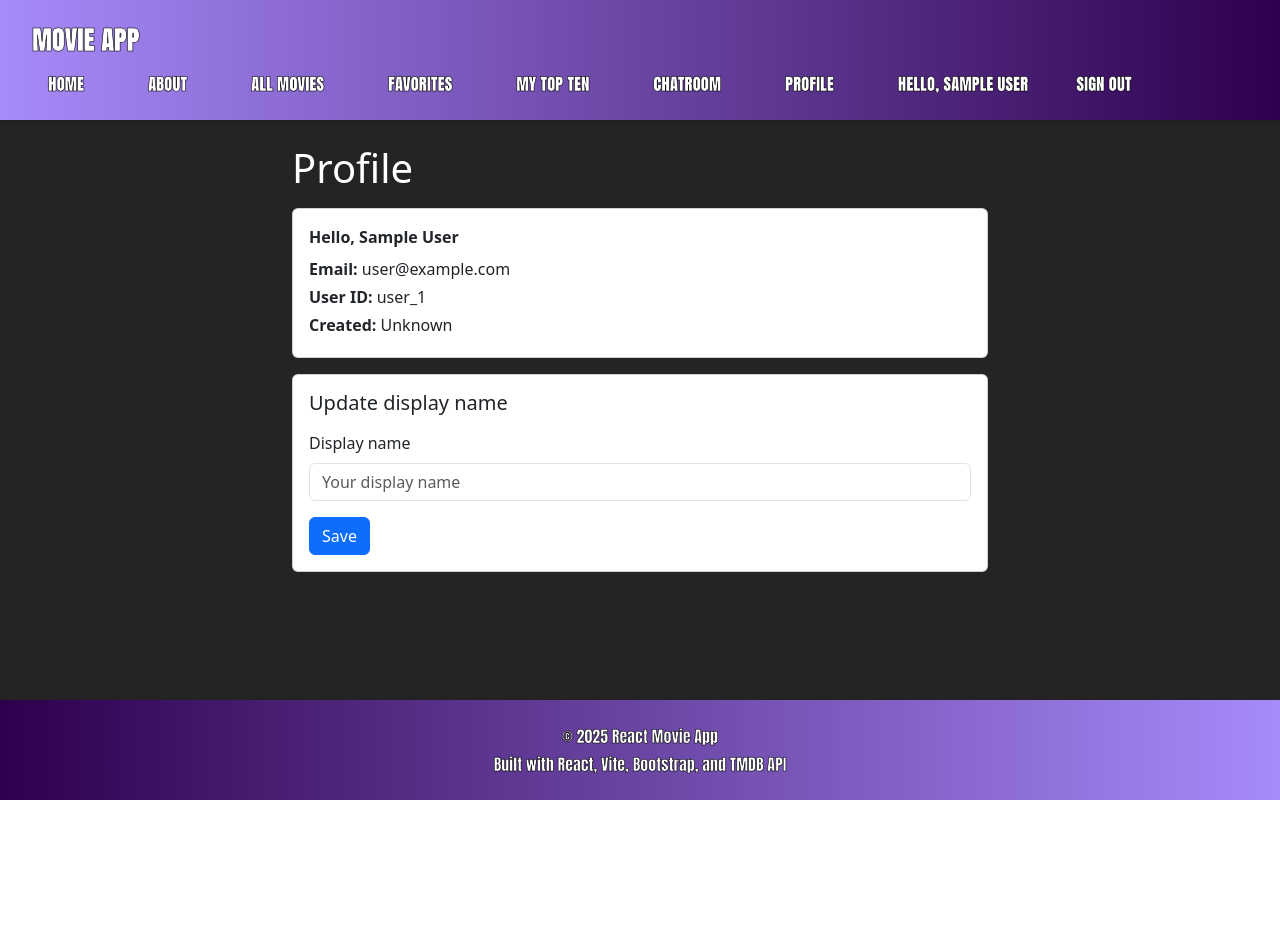
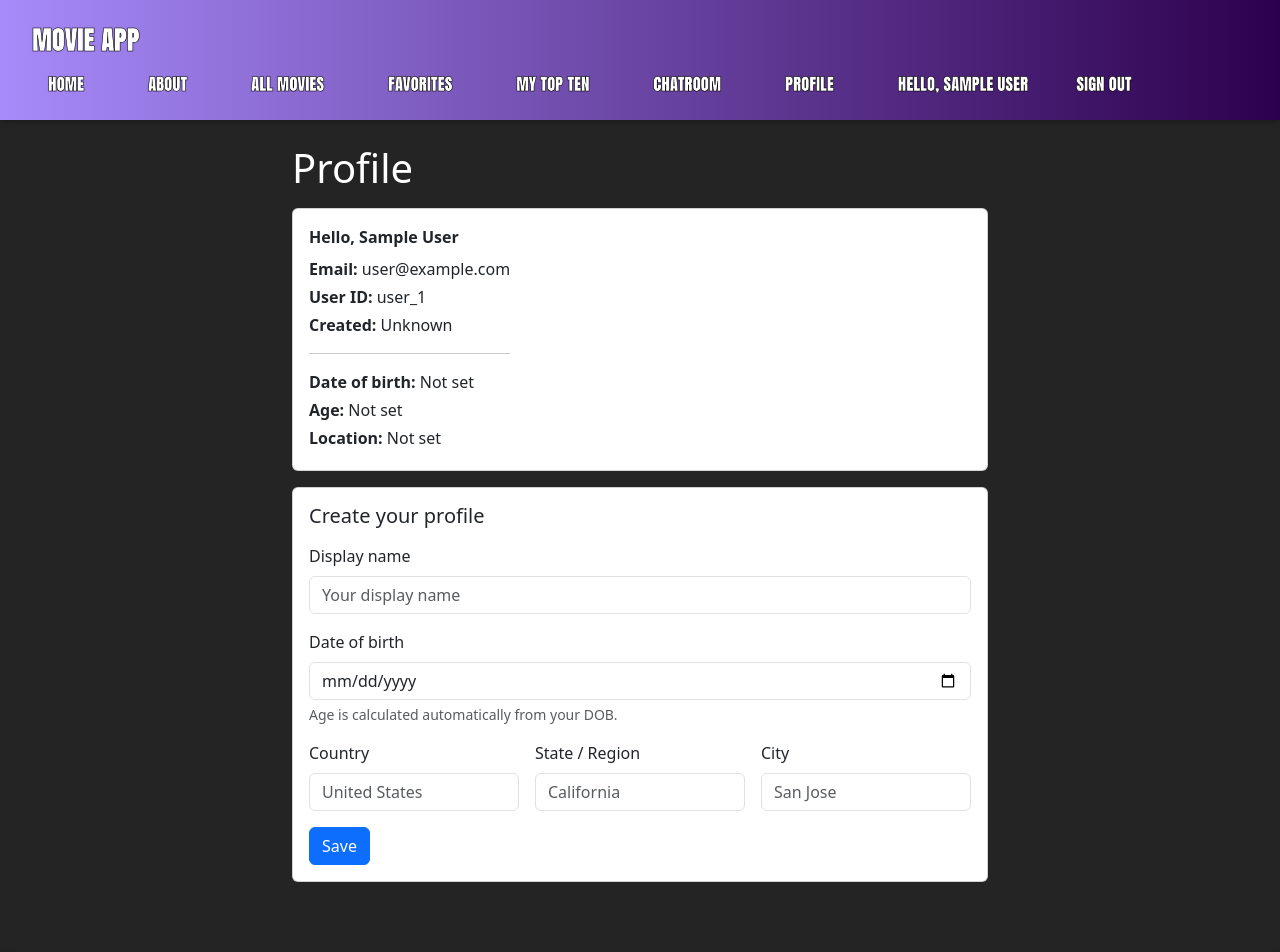
Before and after one commit to StephenPopovich/react-movie-website, a React (Vite) app in the folder frontend/: page /profile in a window 1280 px wide. Shown: the top 952 px of the page. Before the commit the page ends 800 px from the top, so only its background shows below. Built offline with nearby package versions, Linux system fonts and the light colour scheme; no server answers; the database is empty; sample sign-in values are in the browser's storage.

Commit message:
Add editable profile view with saved details display

```diff
--- a/frontend/src/pages/Profile.jsx
+++ b/frontend/src/pages/Profile.jsx
@@ -1,13 +1,70 @@
-import React, { useMemo, useState } from "react";
+import React, { useEffect, useMemo, useState } from "react";
 import { doc, serverTimestamp, setDoc, updateDoc } from "firebase/firestore";
 import { db } from "../services/firebase";
 import { useAuth } from "../context/AuthContext";
 
+function safeTrim(s) {
+  return (s || "").trim();
+}
+
+// Expects "YYYY-MM-DD"
+function calcAgeFromDob(dob) {
+  if (!dob) return null;
+  const m = /^(\d{4})-(\d{2})-(\d{2})$/.exec(dob);
+  if (!m) return null;
+
+  const y = Number(m[1]);
+  const mo = Number(m[2]);
+  const da = Number(m[3]);
+
+  if (!y || mo < 1 || mo > 12 || da < 1 || da > 31) return null;
+
+  const birth = new Date(y, mo - 1, da);
+  if (Number.isNaN(birth.getTime())) return null;
+
+  const now = new Date();
+  let age = now.getFullYear() - birth.getFullYear();
+
+  const thisYearBirthday = new Date(
+    now.getFullYear(),
+    birth.getMonth(),
+    birth.getDate()
+  );
+  if (now < thisYearBirthday) age -= 1;
+
+  if (age < 0 || age > 130) return null;
+  return age;
+}
+
 export default function Profile() {
   const { user, profile, displayName } = useAuth();
-  const [name, setName] = useState(profile?.displayName || "");
+
+  // Editing toggle
+  const [editing, setEditing] = useState(() => !profile);
+
+  // Form fields
+  const [name, setName] = useState("");
+  const [dateOfBirth, setDateOfBirth] = useState(""); // YYYY-MM-DD
+  const [country, setCountry] = useState("");
+  const [stateRegion, setStateRegion] = useState("");
+  const [city, setCity] = useState("");
+
+  // UI state
   const [saving, setSaving] = useState(false);
   const [msg, setMsg] = useState("");
+  const [error, setError] = useState("");
+
+  // Keep form in sync with profile data (and update after successful save if AuthContext refreshes)
+  useEffect(() => {
+    setName(profile?.displayName || "");
+    setDateOfBirth(profile?.dateOfBirth || "");
+    setCountry(profile?.country || "");
+    setStateRegion(profile?.stateRegion || "");
+    setCity(profile?.city || "");
+
+    // If profile appears for the first time, stop forcing editing view
+    if (profile) setEditing(false);
+  }, [profile]);
 
   const createdAtText = useMemo(() => {
     const ts = profile?.createdAt;
@@ -16,45 +73,128 @@ export default function Profile() {
     return d ? d.toLocaleString() : "Unknown";
   }, [profile]);
 
+  const age = useMemo(() => {
+    return calcAgeFromDob(safeTrim(profile?.dateOfBirth));
+  }, [profile?.dateOfBirth]);
+
+  const locationText = useMemo(() => {
+    const c = safeTrim(profile?.city);
+    const s = safeTrim(profile?.stateRegion);
+    const co = safeTrim(profile?.country);
+
+    const parts = [c, s, co].filter(Boolean);
+    return parts.length ? parts.join(", ") : "Not set";
+  }, [profile?.city, profile?.stateRegion, profile?.country]);
+
+  function validate() {
+    const nextName = safeTrim(name);
+    const dob = safeTrim(dateOfBirth);
+    const co = safeTrim(country);
+    const st = safeTrim(stateRegion);
+    const ci = safeTrim(city);
+
+    if (!nextName) return "Display name is required.";
+
+    if (dob) {
+      const ok = /^\d{4}-\d{2}-\d{2}$/.test(dob);
+      if (!ok) return "Date of birth must be in YYYY-MM-DD format.";
+      if (calcAgeFromDob(dob) == null)
+        return "Date of birth looks invalid. Please double check it.";
+    }
+
+    if (co.length > 56) return "Country is too long.";
+    if (st.length > 56) return "State/Region is too long.";
+    if (ci.length > 56) return "City is too long.";
+
+    return "";
+  }
+
   async function onSave(e) {
     e.preventDefault();
     setMsg("");
+    setError("");
+
+    if (!user?.uid) {
+      setError("You must be signed in to update your profile.");
+      return;
+    }
+
+    const validationError = validate();
+    if (validationError) {
+      setError(validationError);
+      return;
+    }
+
     setSaving(true);
 
     try {
       const ref = doc(db, "users", user.uid);
 
+      const payload = {
+        uid: user.uid,
+        email: user.email || "",
+        displayName: safeTrim(name) || displayName || "User",
+        dateOfBirth: safeTrim(dateOfBirth) || null,
+        country: safeTrim(country) || "",
+        stateRegion: safeTrim(stateRegion) || "",
+        city: safeTrim(city) || "",
+      };
+
       if (!profile) {
         await setDoc(ref, {
-          uid: user.uid,
-          email: user.email || "",
-          displayName: name.trim() || displayName,
+          ...payload,
           createdAt: serverTimestamp(),
         });
       } else {
-        await updateDoc(ref, {
-          displayName: name.trim() || displayName,
-        });
+        await updateDoc(ref, payload);
       }
 
       setMsg("Profile updated.");
+      setEditing(false);
     } catch (err) {
       console.error(err);
-      setMsg("Failed to update profile.");
+      setError("Failed to update profile.");
     } finally {
       setSaving(false);
     }
   }
 
+  function onEdit() {
+    setMsg("");
+    setError("");
+    setEditing(true);
+  }
+
+  function onCancelEdit() {
+    setMsg("");
+    setError("");
+
+    // revert form to latest saved profile data
+    setName(profile?.displayName || "");
+    setDateOfBirth(profile?.dateOfBirth || "");
+    setCountry(profile?.country || "");
+    setStateRegion(profile?.stateRegion || "");
+    setCity(profile?.city || "");
+
+    setEditing(false);
+  }
+
+  const savedDob = safeTrim(profile?.dateOfBirth);
+  const savedAge = calcAgeFromDob(savedDob);
+
   return (
     <div className="container py-4" style={{ maxWidth: 720 }}>
       <h1 className="mb-3">Profile</h1>
 
+      {/* TOP CARD: SHOW SAVED PROFILE DATA */}
       <div className="card mb-3">
         <div className="card-body">
+          <div className="d-flex align-items-start justify-content-between gap-3">
+            <div>
               <div className="mb-2">
-            <strong>Hello, {displayName}</strong>
+                <strong>Hello, {profile?.displayName || displayName}</strong>
               </div>
+
               <div className="mb-1">
                 <strong>Email:</strong> {user?.email || "Unknown"}
               </div>
@@ -64,12 +204,41 @@ export default function Profile() {
               <div className="mb-1">
                 <strong>Created:</strong> {createdAtText}
               </div>
+
+              <hr />
+
+              <div className="mb-1">
+                <strong>Date of birth:</strong>{" "}
+                {savedDob ? savedDob : "Not set"}
+              </div>
+              <div className="mb-1">
+                <strong>Age:</strong>{" "}
+                {savedAge == null ? "Not set" : savedAge}
+              </div>
+              <div className="mb-1">
+                <strong>Location:</strong> {locationText}
               </div>
             </div>
 
+            {/* EDIT BUTTON */}
+            <div className="text-end">
+              {profile && !editing ? (
+                <button className="btn btn-outline-primary" type="button" onClick={onEdit}>
+                  Edit Profile
+                </button>
+              ) : null}
+            </div>
+          </div>
+        </div>
+      </div>
+
+      {/* FORM CARD (ONLY WHEN EDITING) */}
+      {editing ? (
         <div className="card">
           <div className="card-body">
-          <h2 className="h5 mb-3">Update display name</h2>
+            <h2 className="h5 mb-3">
+              {profile ? "Edit your profile" : "Create your profile"}
+            </h2>
 
             <form onSubmit={onSave}>
               <div className="mb-3">
@@ -79,18 +248,81 @@ export default function Profile() {
                   value={name}
                   onChange={(e) => setName(e.target.value)}
                   placeholder="Your display name"
-                maxLength={40}
+                  maxLength={50}
                 />
               </div>
 
+              <div className="mb-3">
+                <label className="form-label">Date of birth</label>
+                <input
+                  className="form-control"
+                  type="date"
+                  value={dateOfBirth}
+                  onChange={(e) => setDateOfBirth(e.target.value)}
+                />
+                <div className="form-text">
+                  Age is calculated automatically from your DOB.
+                </div>
+              </div>
+
+              <div className="row g-3">
+                <div className="col-12 col-md-4">
+                  <label className="form-label">Country</label>
+                  <input
+                    className="form-control"
+                    value={country}
+                    onChange={(e) => setCountry(e.target.value)}
+                    placeholder="United States"
+                    maxLength={56}
+                  />
+                </div>
+
+                <div className="col-12 col-md-4">
+                  <label className="form-label">State / Region</label>
+                  <input
+                    className="form-control"
+                    value={stateRegion}
+                    onChange={(e) => setStateRegion(e.target.value)}
+                    placeholder="California"
+                    maxLength={56}
+                  />
+                </div>
+
+                <div className="col-12 col-md-4">
+                  <label className="form-label">City</label>
+                  <input
+                    className="form-control"
+                    value={city}
+                    onChange={(e) => setCity(e.target.value)}
+                    placeholder="San Jose"
+                    maxLength={56}
+                  />
+                </div>
+              </div>
+
+              <div className="d-flex align-items-center gap-2 mt-3">
                 <button className="btn btn-primary" type="submit" disabled={saving}>
                   {saving ? "Saving..." : "Save"}
                 </button>
 
-            {msg ? <div className="mt-3">{msg}</div> : null}
+                {profile ? (
+                  <button
+                    className="btn btn-outline-secondary"
+                    type="button"
+                    onClick={onCancelEdit}
+                    disabled={saving}
+                  >
+                    Cancel
+                  </button>
+                ) : null}
+              </div>
+
+              {error ? <div className="alert alert-danger mt-3 mb-0">{error}</div> : null}
+              {msg ? <div className="alert alert-success mt-3 mb-0">{msg}</div> : null}
             </form>
           </div>
         </div>
+      ) : null}
     </div>
   );
 }
```
Lines whose indentation alone changed are shown as unchanged.
